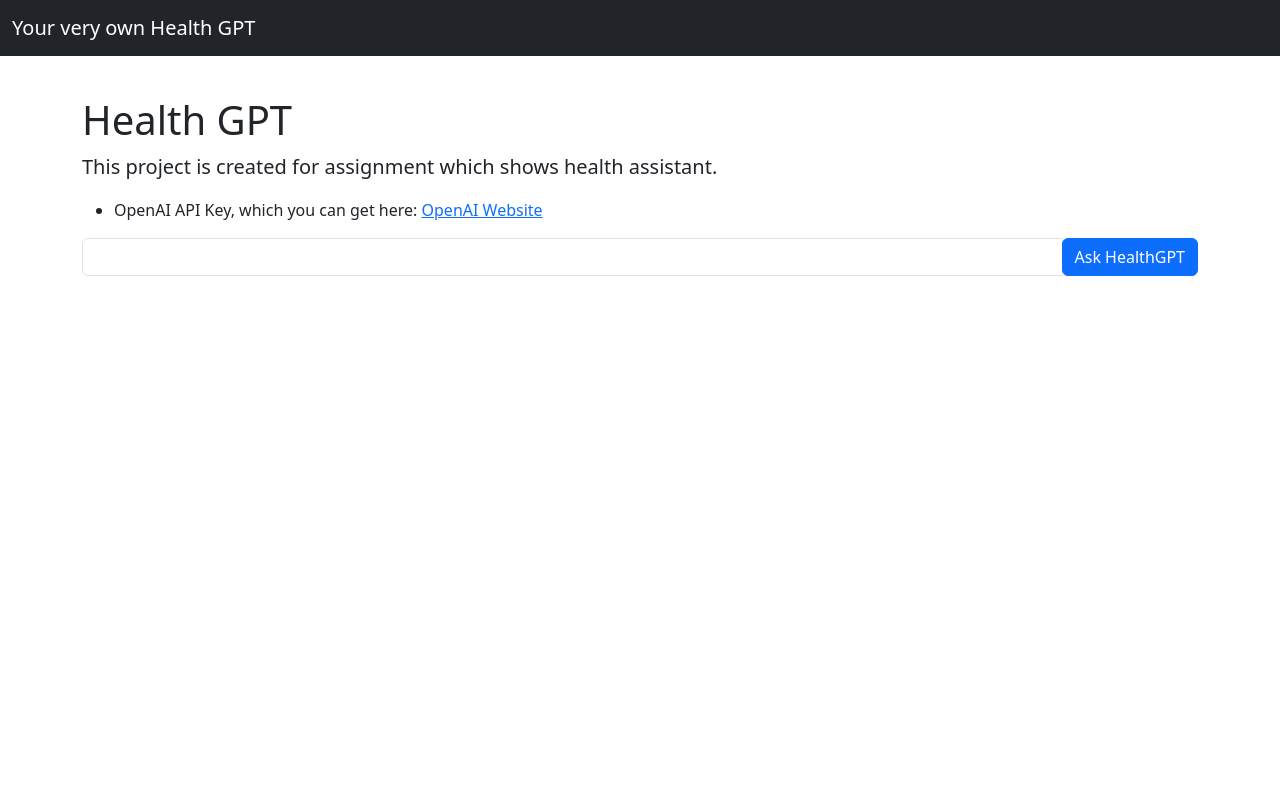
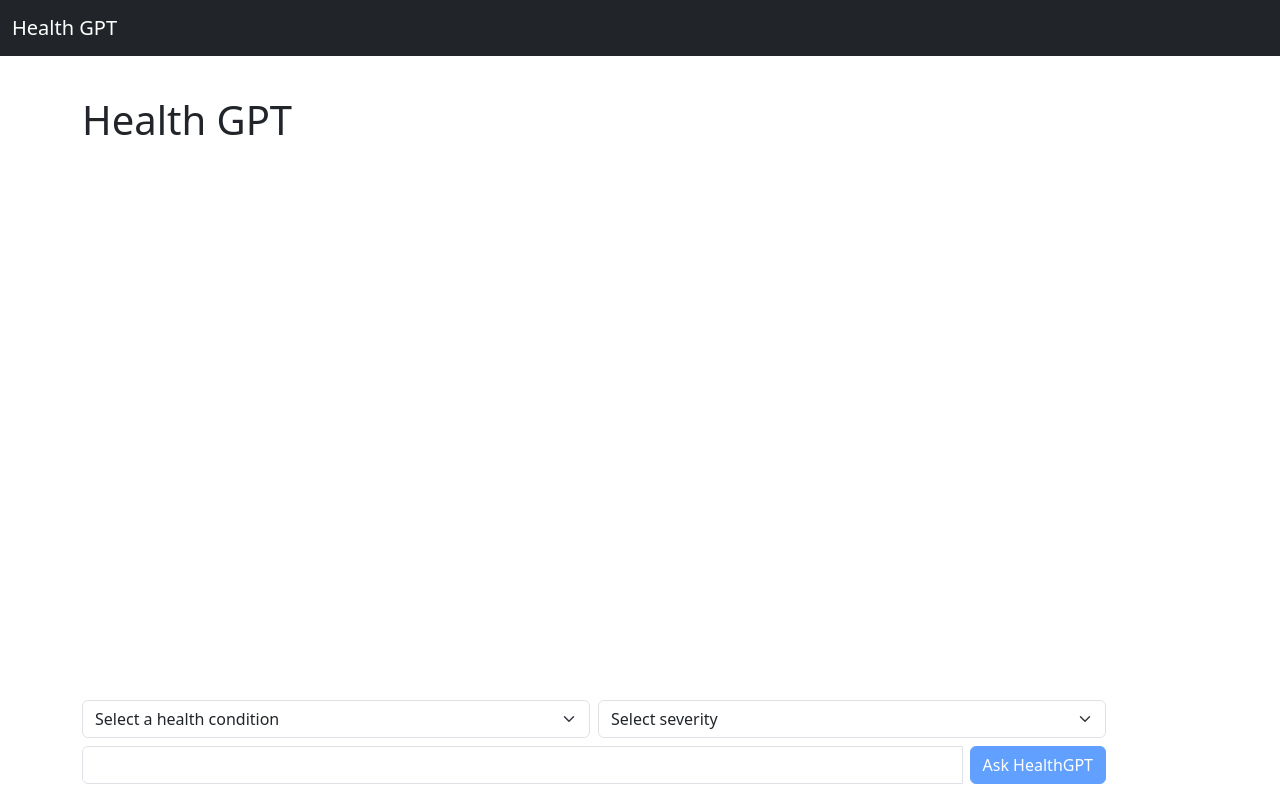
Before and after one commit to ayushi-jain-dev/health_assistant, a Flask app: page / in a window 1280 px wide. Run offline with Flask 3, Linux system fonts and the light colour scheme.

Commit message:
feat: chatbot creation through flask and using OpenAI API

```diff
--- a/app.py
+++ b/app.py
@@ -10,9 +10,9 @@ app = Flask(__name__)
 @app.route('/', methods=['GET', 'POST'])
 def home():
     if request.method == 'POST':
-        prompt = request.form['prompt']
-        res = {}
-        res['answer'] = aiapi.generateChatResponse(prompt)
+        question, condition, severity = request.form.values()
+        res = dict()
+        res['answer'] = aiapi.generateChatResponse(question, condition, severity)
         return jsonify(res), 200
     return render_template('index.html')
 
--- a/templates/index.html
+++ b/templates/index.html
@@ -4,8 +4,9 @@
   <meta charset="utf-8">
   <meta content="ie=edge" http-equiv="x-ua-compatible">
   <meta content="width=device-width, initial-scale=1" name="viewport">
-  <meta content="Demonstration of ChatGPT API in a Python Flask Application. A Skolo Online course." name="description">
-
+  <meta content="Demonstration of ChatGPT API in a Python Flask Application. A Skolo Online course."
+        name="description">
+  <link rel="stylesheet" href="style.css">
   <title>Health GPT</title>
   <link href="{{ url_for('static', filename='images/favicon.png') }}" rel="shortcut icon" type="image/x-icon">
   <link crossorigin="anonymous" href="https://cdn.jsdelivr.net/npm/bootstrap@5.3.0-alpha1/dist/css/bootstrap.min.css"
@@ -16,45 +17,48 @@
 <header>
   <nav class="navbar navbar-expand-md navbar-dark fixed-top bg-dark">
     <div class="container-fluid">
-      <a class="navbar-brand" href="#">Your very own Health GPT </a>
-      <button aria-controls="navbarCollapse" aria-expanded="false" aria-label="Toggle navigation" class="navbar-toggler"
-              data-bs-target="#navbarCollapse" data-bs-toggle="collapse" type="button">
-        <span class="navbar-toggler-icon"></span>
-      </button>
-      <div class="collapse navbar-collapse" id="navbarCollapse">
-        <ul class="navbar-nav me-auto mb-2 mb-md-0">
-
-        </ul>
-      </div>
+      <a class="navbar-brand" href="#">Health GPT</a>
     </div>
   </nav>
 </header>
 
-<main class="flex-shrink-0">
+<main class="flex-shrink-0 pt-5 position-relative" style="height: 100vh;">
   <div class="container">
-    <br>
-    <br>
     <h1 class="mt-5">Health GPT</h1>
-    <p class="lead">
-      This project is created for assignment which shows health assistant.
-    </p>
-    <ul>
-      <li>OpenAI API Key, which you can get here: <a href="https://openai.com/product#made-for-developers">OpenAI
-        Website</a></li>
-    </ul>
+    <div class="list-group w-auto" id="list-group"></div>
 
-
-    <div class="list-group w-auto" id="list-group">
+    <div class="footer position-fixed bottom-0" style="width: 80%;">
+      <div class="d-flex gap-2">
+        <select class="form-select" id="condition-dropdown">
+          <option value="" selected disabled>Select a health condition</option>
+          <option value="Allergies">Allergies</option>
+          <option value="Asthma">Asthma</option>
+          <option value="Diabetes">Diabetes</option>
+          <option value="High blood pressure">High blood pressure</option>
+          <option value="Heart disease">Heart disease</option>
+          <option value="Arthritis">Arthritis</option>
+          <option value="Depression">Depression</option>
+          <option value="Anxiety">Anxiety</option>
+          <option value="Anxiety">Anxiety</option>
+          <option value="Back pain">Back pain</option>
+          <option value="Obesity">Obesity</option>
+          <option value="Thyroid disorders">Thyroid disorders</option>
+          <option value="Cancer">Cancer</option>
+        </select>
+        <select class="form-select" id="severity-dropdown">
+          <option value="" selected disabled>Select severity</option>
+          <option value="Mild">Mild</option>
+          <option value="Moderate">Moderate</option>
+          <option value="Severe">Severe</option>
+        </select>
       </div>
-
-    <div class="input-group mb-3">
-      <input class="form-control" id="chat-input" type="text">
+      <div class="input-group mb-3 gap-2 mt-2">
+        <input class="form-control" id="chat-input" type="text" />
         <div class="input-group-append">
-        <button class="btn btn-primary" id="gpt-button">Ask HealthGPT</button>
+          <button class="btn btn-primary" id="gpt-button" disabled>Ask HealthGPT</button>
         </div>
       </div>
-
-
+    </div>
   </div>
 </main>
 
@@ -63,29 +67,41 @@
         src="https://code.jquery.com/jquery-3.6.3.min.js"></script>
 <script crossorigin="anonymous" integrity="sha384-w76AqPfDkMBDXo30jS1Sgez6pr3x5MlQ1ZAGC+nuZB+EYdgRZgiwxhTBTkF7CXvN"
         src="https://cdn.jsdelivr.net/npm/bootstrap@5.3.0-alpha1/dist/js/bootstrap.bundle.min.js"></script>
+
 <script type="text/javascript">
-	$("#gpt-button").click(function () {
-		var question = $("#chat-input").val();
+	function resetForm() {
+		$("#chat-input").val('');
+		$("#condition-dropdown").val('');
+		$("#severity-dropdown").val('');
+	}
+
+	function askChatGPT(question, condition, severity) {
 		let html_data = '';
-		html_data += `<a class="list-group-item list-group-item-action d-flex gap-3 py-3" href="#">
+		html_data += `
+      <a class="list-group-item list-group-item-action d-flex gap-3 py-3">
         <img alt="twbs" class="rounded-circle flex-shrink-0" height="32" src="{{ url_for('static', filename='images/favicon2.png') }}" width="32">
         <div class="d-flex gap-2 w-100 justify-content-between">
           <div>
             <p class="mb-0 opacity-75">${question}</p>
+            <p class="mb-0 opacity-75">Condition: ${condition}</p>
+            <p class="mb-0 opacity-75">Severity: ${severity}</p>
           </div>
         </div>
       </a>`;
-		$("#chat-input").val('');
 		$("#list-group").append(html_data);
-
+		resetForm();
 		$.ajax({
 			type: "POST",
 			url: "/",
-			data: {'prompt': question},
+			data: {
+				'question': question,
+				'condition': condition,
+				'severity': severity
+			},
 			success: function (data) {
 				let gpt_data = '';
 				gpt_data += `
-        <a class="list-group-item list-group-item-action d-flex gap-3 py-3" href="#">
+          <a class="list-group-item list-group-item-action d-flex gap-3 py-3">
             <img alt="twbs" class="rounded-circle flex-shrink-0" height="32" src="https://digital-practice.ams3.cdn.digitaloceanspaces.com/static%2Fapp%2Fimg%2Fopenai-logo.png"
                width="32">
           <div class="d-flex gap-2 w-100 justify-content-between">
@@ -97,7 +113,24 @@
 				$("#list-group").append(gpt_data);
 			}
 		});
+	}
 
+	$("#chat-input, #condition-dropdown, #severity-dropdown").on("change", function () {
+		const question = $("#chat-input").val();
+		const condition = $("#condition-dropdown").val();
+		const severity = $("#severity-dropdown").val();
+		if (condition && severity && question) {
+			$("#gpt-button").prop("disabled", false);
+		} else {
+			$("#gpt-button").prop("disabled", true);
+		}
+	});
+
+	$("#gpt-button").on("click", function () {
+		const question = $("#chat-input").val();
+		const condition = $("#condition-dropdown").val();
+		const severity = $("#severity-dropdown").val();
+		askChatGPT(question, condition, severity);
 	});
 </script>
 
```
Also changed, not shown: aiapi.py (+10 -2 lines), config.py (deleted, +0 -14 lines), templates/style.css (added). Lines whose indentation alone changed are shown as unchanged.
